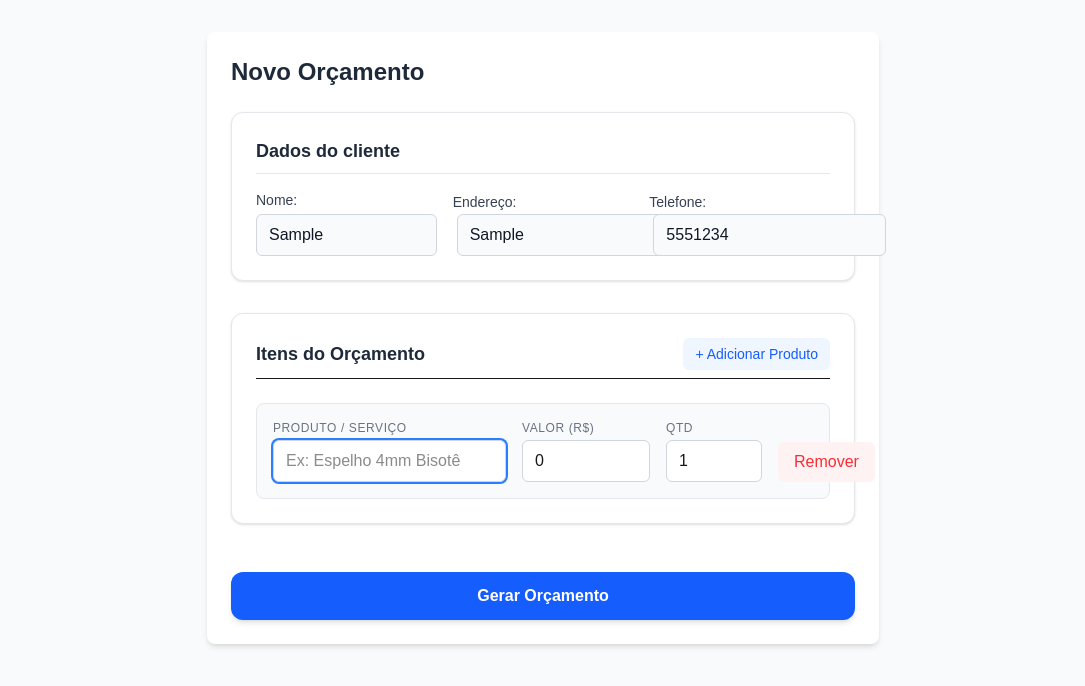
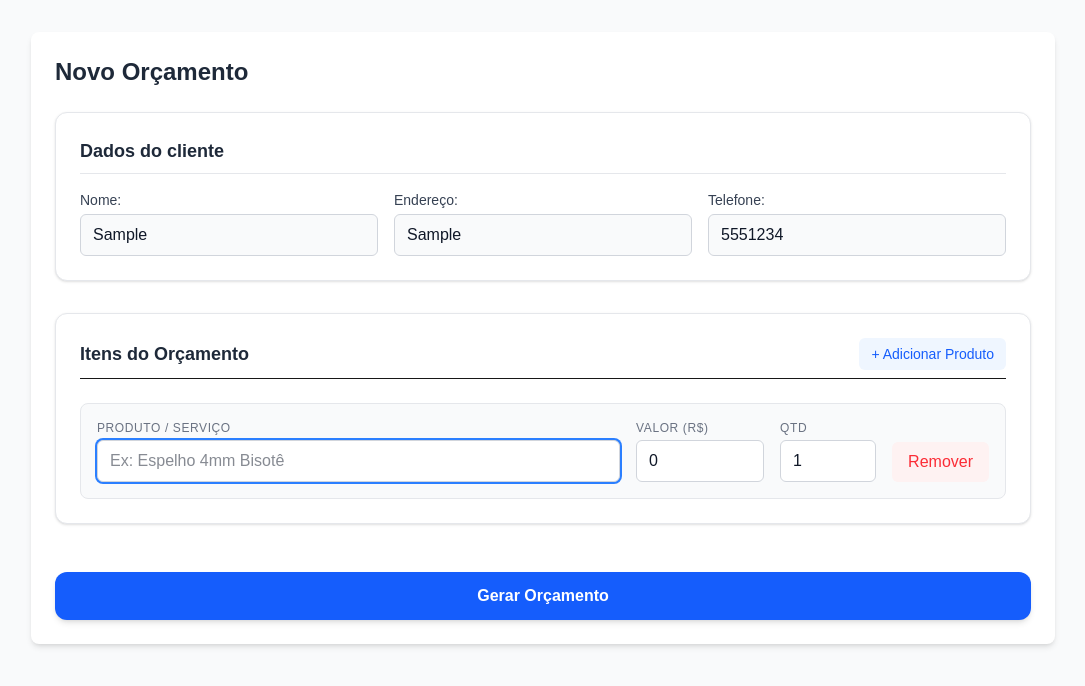
Before and after one commit to CarlosZeyy/sistema-orcamento-mvVidros, a Next.js app: page / in a window 1280 px wide. Both pictures are taken after typing "Sample", "Sample", "5551234" into the empty fields and a click on the button "+ Adicionar Produto". Shown: the top 686 px of the page, without its empty margins (97-1182 px from the left). Built offline with nearby package versions, Linux system fonts and the light colour scheme.

Commit message:
Refactor BudgetForm component to improve input field styling and layout

```diff
--- a/app/page.tsx
+++ b/app/page.tsx
@@ -3,7 +3,7 @@ import BudgetForm from "@/components/BudgetForm";
 export default function Home() {
   return (
     <main className="min-h-screen bg-gray-50 p-8 flex flex-col items-center">
-      <div className="w-full max-w-2xl bg-white p-6 rounded-lg shadow-md">
+      <div className="w-full max-w-5xl bg-white p-6 rounded-lg shadow-md">
         <h1 className="text-2xl font-bold mb-6 text-gray-800">
           Novo Orçamento
         </h1>
--- a/components/BudgetForm.tsx
+++ b/components/BudgetForm.tsx
@@ -41,12 +41,13 @@ export default function BudgetForm() {
           Dados do cliente
         </h2>
         <div className="grid grid-cols-1 md:grid-cols-3 gap-4">
-          <div className="flex flex-col gap-1">
+          {/* Campo: Nome */}
+          <div className="flex flex-col gap-1 w-full">
             <label className="text-sm font-medium text-gray-700">Nome:</label>
             <input
               {...register("client.name")}
               placeholder="Nome do cliente"
-              className="px-3 py-2 text-gray-900 bg-gray-50 border border-gray-300 rounded-md focus:outline-none focus:ring-2 focus:ring-blue-500 transition-all"
+              className="px-3 py-2 w-full text-gray-900 bg-gray-50 border border-gray-300 rounded-md focus:outline-none focus:ring-2 focus:ring-blue-500 transition-all"
             />
             {errors.client?.name?.message && (
               <p className="text-xs text-red-500">
@@ -55,14 +56,15 @@ export default function BudgetForm() {
             )}
           </div>
 
-          <div>
+          {/* Campo: Endereço */}
+          <div className="flex flex-col gap-1 w-full">
             <label className="text-sm font-medium text-gray-700">
               Endereço:
             </label>
             <input
               {...register("client.address")}
               placeholder="Endereço do cliente"
-              className="px-3 py-2 ml-1 text-gray-900 bg-gray-50 border border-gray-300 rounded-md focus:outline-none focus:ring-2 focus:ring-blue-500 transition-all"
+              className="px-3 py-2 w-full text-gray-900 bg-gray-50 border border-gray-300 rounded-md focus:outline-none focus:ring-2 focus:ring-blue-500 transition-all"
             />
             {errors.client?.address?.message && (
               <p className="text-xs text-red-500">
@@ -71,7 +73,8 @@ export default function BudgetForm() {
             )}
           </div>
 
-          <div>
+          {/* Campo: Telefone */}
+          <div className="flex flex-col gap-1 w-full">
             <label className="text-sm font-medium text-gray-700">
               Telefone:
             </label>
@@ -79,7 +82,7 @@ export default function BudgetForm() {
               type="tel"
               {...register("client.tel")}
               placeholder="Telefone do cliente"
-              className="px-3 py-2 ml-1 text-gray-900 bg-gray-50 border border-gray-300 rounded-md focus:outline-none focus:ring-2 focus:ring-blue-500 transition-all"
+              className="px-3 py-2 w-full text-gray-900 bg-gray-50 border border-gray-300 rounded-md focus:outline-none focus:ring-2 focus:ring-blue-500 transition-all"
             />
             {errors.client?.tel?.message && (
               <p className="text-xs text-red-500">
@@ -125,7 +128,7 @@ export default function BudgetForm() {
                 <input
                   {...register(`items.${index}.productName` as const)}
                   placeholder="Ex: Espelho 4mm Bisotê"
-                  className="px-3 py-2 bg-white border border-gray-300 rounded-md focus:outline-none focus:ring-2 focus:ring-blue-500 transition-all"
+                  className="px-3 py-2 text-gray-900 bg-white border border-gray-300 rounded-md focus:outline-none focus:ring-2 focus:ring-blue-500 transition-all"
                 />
                 {errors.items?.[index]?.productName && (
                   <p className="text-xs text-red-500">
@@ -145,7 +148,7 @@ export default function BudgetForm() {
                     valueAsNumber: true,
                   })}
                   placeholder="0.00"
-                  className="px-3 py-2 bg-white border border-gray-300 rounded-md focus:outline-none focus:ring-2 focus:ring-blue-500 transition-all"
+                  className="px-3 py-2 text-gray-900 bg-white border border-gray-300 rounded-md focus:outline-none focus:ring-2 focus:ring-blue-500 transition-all"
                 />
                 {errors.items?.[index]?.productValue && (
                   <p className="text-xs text-red-500">
@@ -164,7 +167,7 @@ export default function BudgetForm() {
                     valueAsNumber: true,
                   })}
                   placeholder="1"
-                  className="px-3 py-2 bg-white border border-gray-300 rounded-md focus:outline-none focus:ring-2 focus:ring-blue-500 transition-all"
+                  className="px-3 py-2 text-gray-900 bg-white border border-gray-300 rounded-md focus:outline-none focus:ring-2 focus:ring-blue-500 transition-all"
                 />
                 {errors.items?.[index]?.productQuantity && (
                   <p className="text-xs text-red-500">
```
